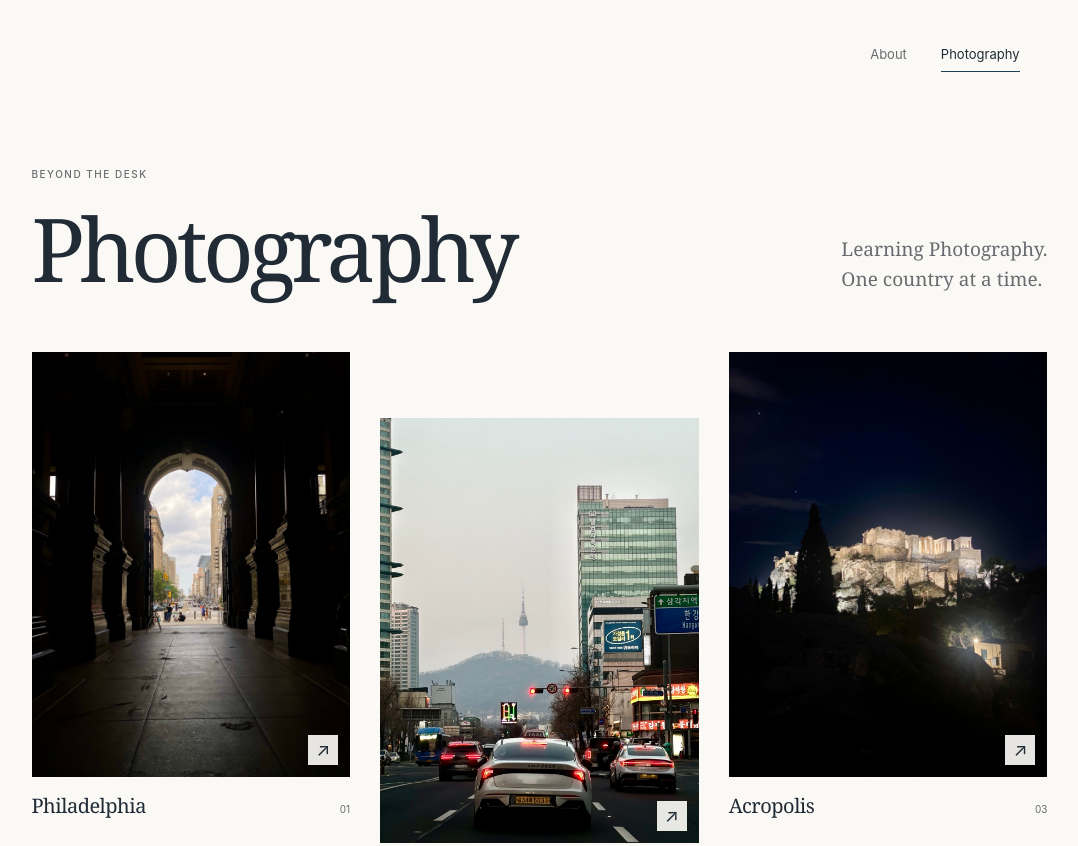
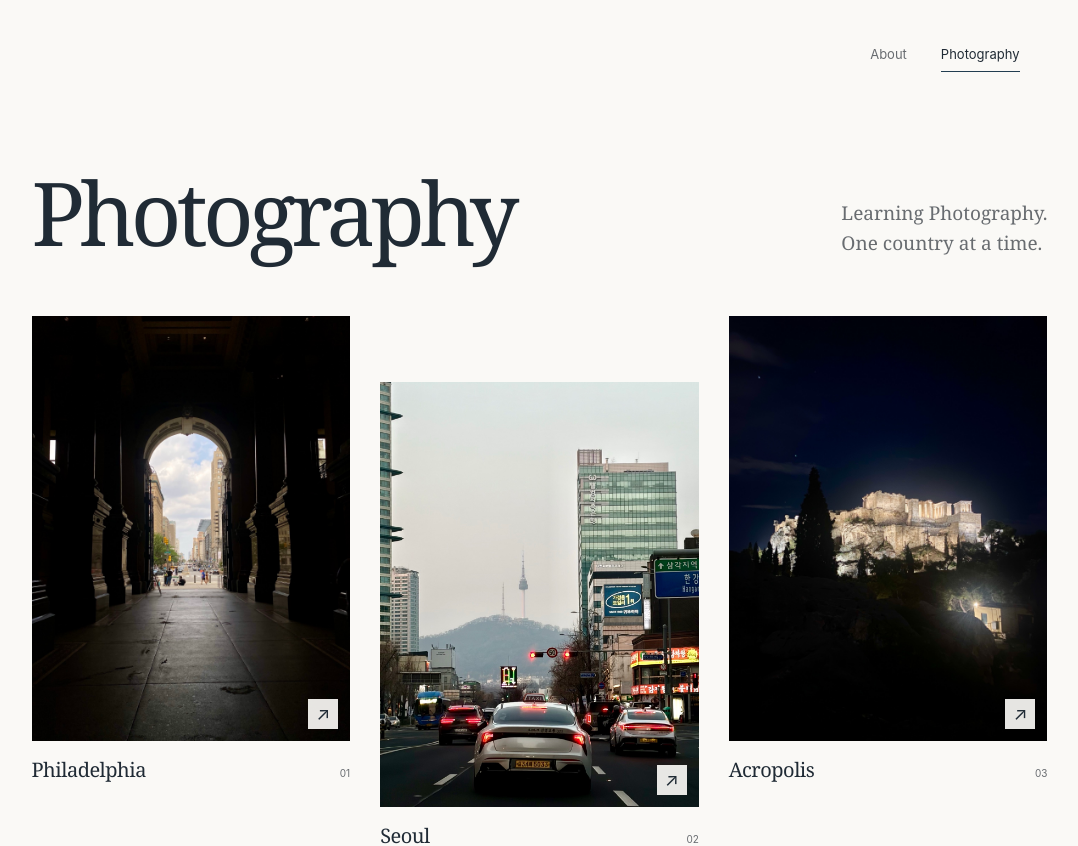
Before and after one commit to riokuchlyan/PortfolioWebsite, a Next.js app: page /photography in a window 1280 px wide. Shown: the top 846 px of the page, without its empty margins (93-1171 px from the left). Built offline with nearby package versions, Linux system fonts and the light colour scheme.

Commit message:
Remove introductory labels above page headings

```diff
--- a/app/globals.css
+++ b/app/globals.css
@@ -93,7 +93,7 @@ button, a { -webkit-tap-highlight-color: transparent; }
 /* Photography */
 .page { padding: 58px 0 90px; }
 .page-heading { display: flex; align-items: flex-end; justify-content: space-between; gap: 32px; margin-bottom: 58px; }
-.page-heading .eyebrow { color: var(--ink-dim); margin-bottom: 20px; }
+.page-heading .page-title { align-self: flex-start; }
 .page-title { font-family: var(--serif); font-size: clamp(54px, 7vw, 88px); font-weight: 400; line-height: 1.05; letter-spacing: -0.055em; }
 .page-description { max-width: 245px; font-family: var(--serif); font-size: 19px; line-height: 1.6; color: var(--ink-dim); }
 .gallery-grid { display: grid; grid-template-columns: repeat(3, minmax(0, 1fr)); gap: 42px 30px; align-items: start; }
--- a/app/page.tsx
+++ b/app/page.tsx
@@ -11,10 +11,7 @@ export default function Page() {
       <SiteHeader active="about" />
       <main id="main" className="page home-page">
         <div className="page-heading">
-          <div>
-            <p className="eyebrow">About me</p>
-            <h1 className="page-title">{profile.name}</h1>
-          </div>
+          <h1 className="page-title">{profile.name}</h1>
           <p className="page-description">{home.intro} <span className="university">{home.university}</span></p>
         </div>
         <div className="home-content">
--- a/app/photography/page.tsx
+++ b/app/photography/page.tsx
@@ -14,10 +14,7 @@ export default function PhotographyPage() {
       <SiteHeader active="photography" />
       <main id="main" className="page">
         <div className="page-heading">
-          <div>
-            <p className="eyebrow">Beyond the desk</p>
-            <h1 className="page-title">Photography</h1>
-          </div>
+          <h1 className="page-title">Photography</h1>
           <p className="page-description">Learning Photography.<br />One country at a time.</p>
         </div>
         <Gallery />
```
